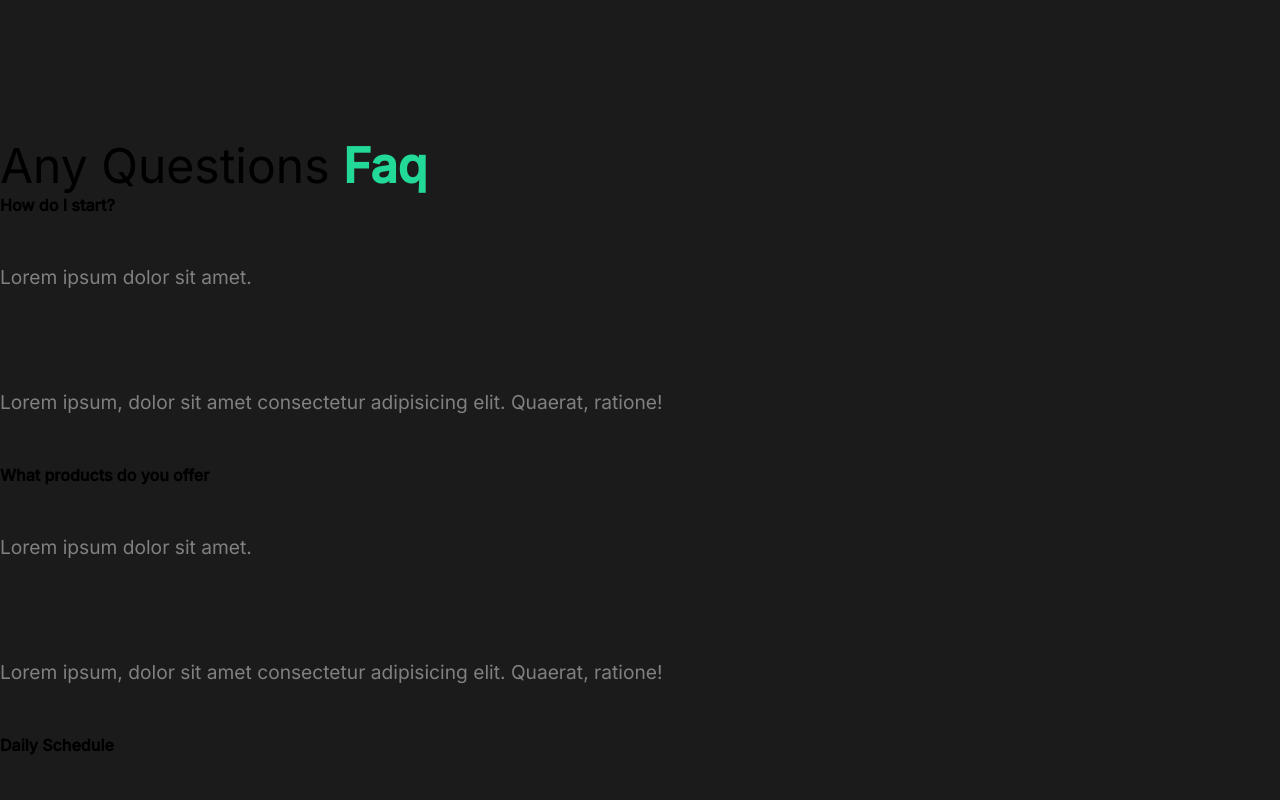
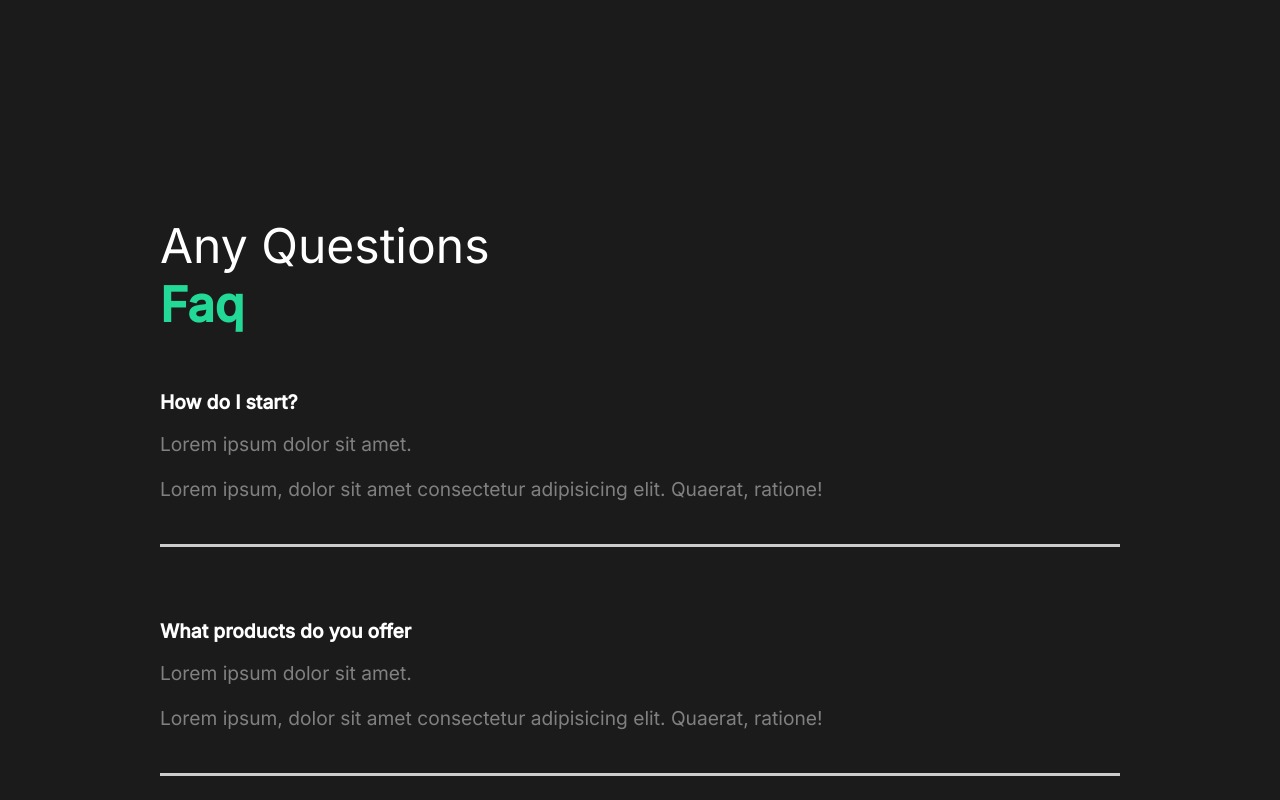
Before and after one commit to IngenouslySlow/Website-React, a React (Create React App) app: page / in a window 1280 px wide. Shown: the part 1840-2640 px from the top of the page. Built offline with nearby package versions, Linux system fonts and the light colour scheme.

Commit message:
Style FAQ

```diff
--- a/src/Components/FaqSection.js
+++ b/src/Components/FaqSection.js
@@ -1,8 +1,9 @@
 import React from "react";
-
+import styled from "styled-components";
+import { About, Description, Hide, Image } from "./Styles";
 const FaqSection = () => {
   return (
-    <div className="faq">
+    <Faq>
       <h2>
         Any Questions <span>Faq</span>
       </h2>
@@ -15,6 +16,7 @@
             ratione!
           </p>
         </div>
+        <div className="faq-line"></div>
       </div>
       <div className="question">
         <h4>What products do you offer</h4>
@@ -25,6 +27,7 @@
             ratione!
           </p>
         </div>
+        <div className="faq-line"></div>
       </div>
       <div className="question">
         <h4>Daily Schedule</h4>
@@ -35,6 +38,7 @@
             ratione!
           </p>
         </div>
+        <div className="faq-line"></div>
       </div>
       <div className="question">
         <h4>Different Payment Methods</h4>
@@ -45,9 +49,37 @@
             ratione!
           </p>
         </div>
+        <div className="faq-line"></div>
       </div>
-    </div>
+    </Faq>
   );
 };
+//Styles
 
+const Faq = styled(About)`
+  display: block;
+  span {
+    display: block;
+  }
+  h2 {
+    padding-bottom: 2rem;
+    font-weight: lighter;
+  }
+  .faq-line {
+    background: #ccc;
+    margin: 1.5rem 0;
+    width: 100%;
+    height: 0.2rem;
+  }
+  .question {
+    padding: 1.5rem 0;
+    cursor: pointer;
+  }
+  .answer {
+    padding: 0.5rem 0;
+    p {
+      padding: 0.5rem 0;
+    }
+  }
+`;
 export default FaqSection;
--- a/src/Components/GlobalStyles.js
+++ b/src/Components/GlobalStyles.js
@@ -34,6 +34,7 @@
 }
 h4{
 font-weight:bold;
+font-size:1.2rem;
 }
 span{
 font-weight:bold;
@@ -43,7 +44,7 @@
 font-size:1.1rem;
 }
 p{
-padding:3rem 0;
+padding:2rem 0;
 color:gray;
 font-size:1.2rem;
 line-height:150%
```
